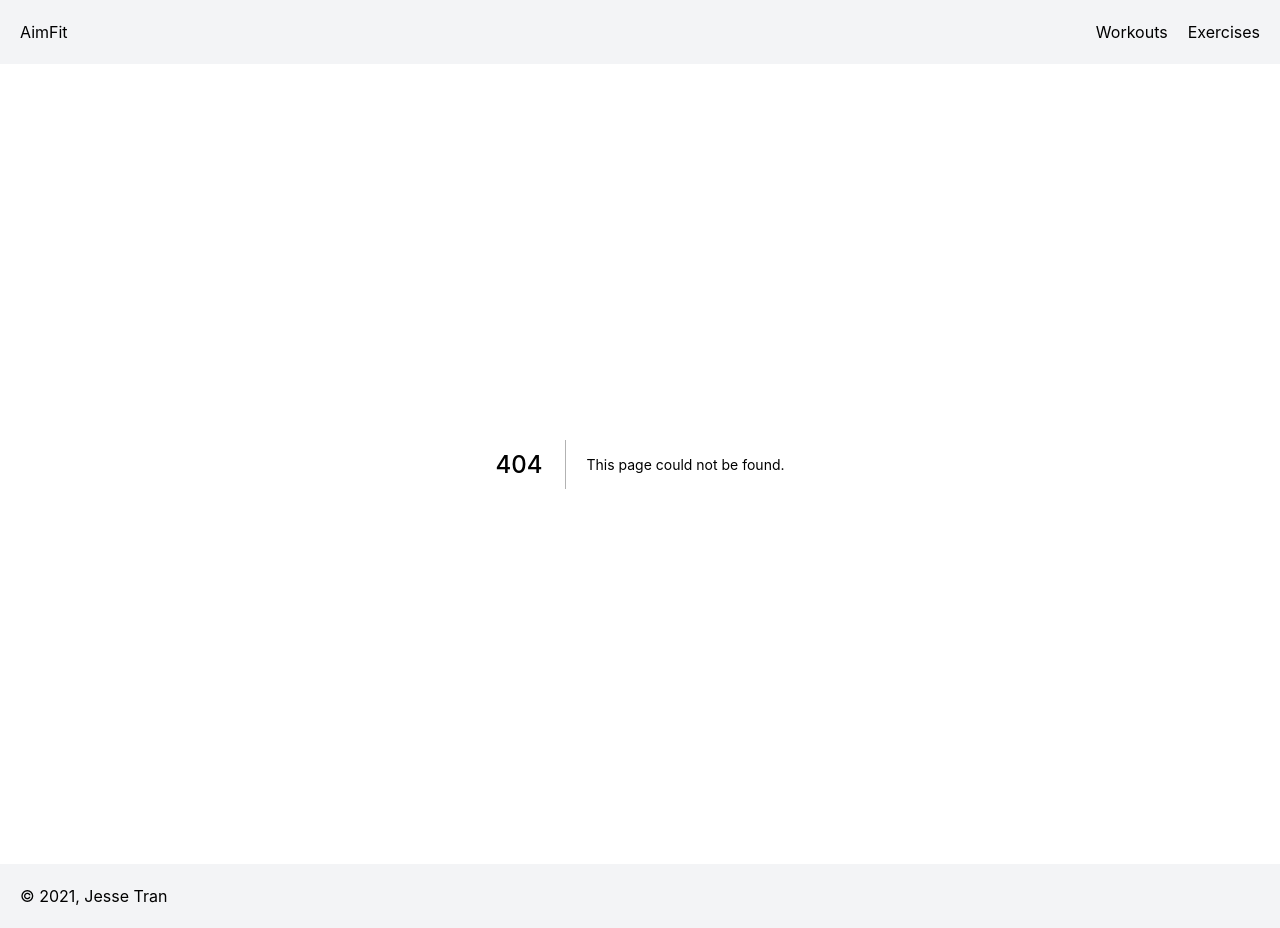
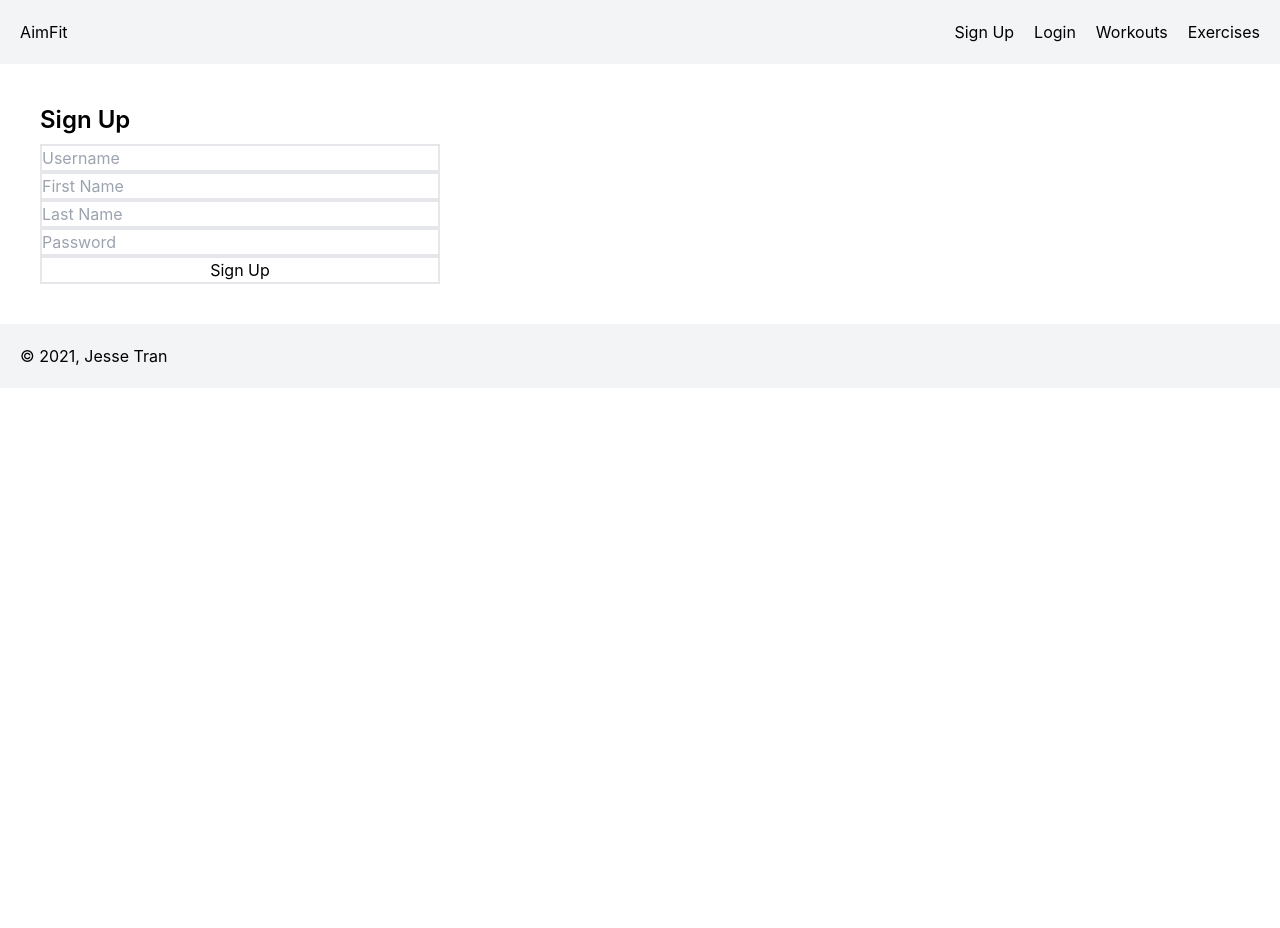
Before and after one commit to jessetran03/aimfit-nextjs, a Next.js app: page /register in a window 1280 px wide. Before the commit this address had no page. After the commit the page ends 800 px from the top, so only its background shows below. Built offline with nearby package versions, Linux system fonts and the light colour scheme.

Commit message:
add login/register pages

```diff
--- a/src/components/navigation-bar.tsx
+++ b/src/components/navigation-bar.tsx
@@ -8,6 +8,12 @@ const NavigationBar = () => {
         <a>AimFit</a>
       </Link>
       <div className="space-x-5">
+        <Link href="/register">
+          <a>Sign Up</a>
+        </Link>
+        <Link href="/login">
+          <a>Login</a>
+        </Link>
         <Link href="/workouts">
           <a>Workouts</a>
         </Link>
--- a/src/components/workouts/NewWorkoutForm.tsx
+++ b/src/components/workouts/NewWorkoutForm.tsx
@@ -1,10 +1,14 @@
-import { useState, useEffect } from "react";
+import { useState, FC } from "react";
 import { createWorkout } from "../../requests";
 
-const NewWorkoutForm = (setWorkouts: any) => {
+interface IProps {
+  renderWorkouts: () => void;
+}
+
+const NewWorkoutForm: FC<IProps> = ({ renderWorkouts }) => {
   interface Workout {
     id: number;
-    user_id: number;
+    userId: number;
     day: string;
     title: string;
   }
@@ -22,16 +26,31 @@ const NewWorkoutForm = (setWorkouts: any) => {
   const [day, setDay] = useState<string>("Sunday");
   const [title, setTitle] = useState<string>("New Workout");
 
-  const newWorkout = (input: any) => {
-    createWorkout(input);
+  const newWorkout = () => {
+    // Function does not accept single quotes
+    const input = {
+      userId: 1,
+      day,
+      title,
+    };
+    createWorkout(input).then((workout) => renderWorkouts());
   };
 
   return (
-    <form className="flex flex-col w-1/3" onSubmit={(e) => e.preventDefault}>
-      <input className="border-2" type="text" />
+    <form
+      className="flex flex-col w-1/3 mt-2"
+      onSubmit={(e) => e.preventDefault}
+    >
+      <input
+        className="border-2"
+        type="text"
+        placeholder="Workout Name"
+        onChange={(e) => setTitle(e.target.value)}
+      />
       <select
         className="border-2"
-        onSelect={(e) => setDay((e.target as HTMLOptionElement).value)}
+        value={day}
+        onChange={(e) => setDay(e.target.value)}
       >
         {days.map((day, index) => (
           <option key={index} value={day}>
@@ -43,19 +62,11 @@ const NewWorkoutForm = (setWorkouts: any) => {
         className="border-2"
         onClick={(e) => {
           e.preventDefault();
-          newWorkout({ user_id: 1, day: "Tuesday", title: "test-next" });
+          newWorkout();
         }}
         type="submit"
       >
         Create new workout
-      </button>
-      <button
-        onClick={(e) => {
-          e.preventDefault;
-          console.log({ day, title });
-        }}
-      >
-        Click for state
       </button>
     </form>
   );
--- a/src/pages/exercises/index.tsx
+++ b/src/pages/exercises/index.tsx
@@ -4,7 +4,7 @@ import Head from 'next/head'
 
 interface Exercise {
   id: number;
-  exercise_name: string;
+  name: string;
   muscle: string;
 }
 
@@ -24,8 +24,8 @@ const Exercises: NextPage<IExerciseProps> = (props) => {
         <div className="text-2xl font-semibold">Exercises</div>
         <ul className="grid gap-4 sm:grid-cols-3 md:grid-cols-4 lg:grid-cols-5">
           {exercises.map((exercise, index) => (
-            <li key={index} className="border-2 p-2 h-40 rounded-xl">
-              <h2 className="text-lg font-semibold">{exercise.exercise_name}</h2>
+            <li key={index} className="h-40 p-2 border-2 rounded-xl">
+              <h2 className="text-lg font-semibold">{exercise.name}</h2>
               <p className="text-sm text-gray-600">{exercise.muscle}</p>
             </li>
           ))}
--- /dev/null
+++ b/src/pages/login/index.tsx
@@ -0,0 +1,69 @@
+import type { NextPage } from "next";
+// import { getExercises, getExerciseById } from '../../requests';
+import { useState, FC } from "react";
+import Head from "next/head";
+
+const Login: NextPage = () => {
+
+  const [username, setUsername] = useState<string>();
+  const [password, setPassword] = useState<string>();
+
+  const handleLogin = async () => {
+    const login = { username, password };
+    return await fetch(`http://localhost:9000/api/auth/login`, {
+      method: 'POST',
+      headers: {
+        'content-type': 'application/json'
+      },
+      body: JSON.stringify(login),
+    })
+      .then(res => {
+        if (!res.ok)
+          return res.json().then(e => Promise.reject(e))
+        return res.json()
+      })
+  };
+
+  return (
+    <div className="h-auto">
+      <Head>
+        <title>Aim to be fit.</title>
+        <meta name="description" content="Aim to be fit" />
+      </Head>
+      <main className="m-10">
+        <div className="text-2xl font-semibold">Login</div>
+        <form
+          className="flex flex-col w-1/3 mt-2"
+          onSubmit={(e) => e.preventDefault}
+        >
+          <input
+            className="border-2"
+            type="text"
+            placeholder="Username"
+            onChange={(e) => setUsername(e.target.value)}
+          />
+          <input
+            className="border-2"
+            onChange={(e) => setPassword(e.target.value)}
+            placeholder="Password"
+            required
+            type="password"
+          />
+          <button
+            className="border-2"
+            onClick={(e) => {
+              e.preventDefault();
+              handleLogin()
+                .then(res => console.log(res))
+            }}
+            type="submit"
+          >
+            Login
+          </button>
+        </form>
+      </main>
+    </div>
+  );
+};
+
+export default Login;
--- /dev/null
+++ b/src/pages/register/index.tsx
@@ -0,0 +1,75 @@
+import type { NextPage } from "next";
+import { createUser } from "../../requests";
+import { useState, FC } from "react";
+import Head from "next/head";
+
+const Register: NextPage = () => {
+  const [username, setUsername] = useState<string>();
+  const [firstName, setFirstName] = useState<string>();
+  const [lastName, setLastName] = useState<string>();
+  const [password, setPassword] = useState<string>();
+
+  const handleRegister = () => {
+    // Function does not accept single quotes
+    const input = {
+      username,
+      firstName,
+      lastName,
+      password,
+    };
+    createUser(input).then((user) => alert('User created'));
+  };
+
+  return (
+    <div className="h-auto">
+      <Head>
+        <title>Aim to be fit.</title>
+        <meta name="description" content="Aim to be fit" />
+      </Head>
+      <main className="m-10">
+        <div className="text-2xl font-semibold">Sign Up</div>
+        <form
+          className="flex flex-col w-1/3 mt-2"
+          onSubmit={(e) => e.preventDefault}
+        >
+          <input
+            className="border-2"
+            type="text"
+            placeholder="Username"
+            onChange={(e) => setUsername(e.target.value)}
+          />
+          <input
+            className="border-2"
+            type="text"
+            placeholder="First Name"
+            onChange={(e) => setFirstName(e.target.value)}
+          />
+          <input
+            className="border-2"
+            type="text"
+            placeholder="Last Name"
+            onChange={(e) => setLastName(e.target.value)}
+          />
+          <input
+            className="border-2"
+            type="password"
+            placeholder="Password"
+            onChange={(e) => setPassword(e.target.value)}
+          />
+          <button
+            className="border-2"
+            onClick={(e) => {
+              e.preventDefault();
+              handleRegister();
+            }}
+            type="submit"
+          >
+            Sign Up
+          </button>
+        </form>
+      </main>
+    </div>
+  );
+};
+
+export default Register;
--- a/src/pages/workouts/index.tsx
+++ b/src/pages/workouts/index.tsx
@@ -1,41 +1,35 @@
 import type { NextPage, GetServerSideProps } from "next";
-import { useState, useEffect } from 'react';
+import { useState, useEffect } from "react";
 import { getWorkouts, createWorkout, deleteWorkout } from "../../requests";
 import Head from "next/head";
-import NewWorkoutForm from '../../components/workouts/NewWorkoutForm';
-import NavigationBar from "../../components/navigation-bar";
+import NewWorkoutForm from "../../components/workouts/NewWorkoutForm";
 
 const Workouts: NextPage = () => {
-
   interface Workout {
     id: number;
-    user_id: number;
+    userId: number;
     day: string;
     title: string;
   }
 
-  const days = [
-    "Sunday",
-    "Monday",
-    "Tuesday",
-    "Wednesday",
-    "Thursday",
-    "Friday",
-    "Saturday",
-  ];
   const deleteButton = (id: number) => {
-    deleteWorkout(id);
-  }
+    deleteWorkout(id)
+      .then(() => renderWorkouts())
+  };
   const newWorkout = (input: any) => {
     createWorkout(input);
-  }
+  };
 
   const [workouts, setWorkouts] = useState<Array<Workout>>([]);
 
+  const renderWorkouts = () => {
+    getWorkouts()
+      .then((workouts) => setWorkouts(workouts));
+  };
+
   useEffect(() => {
-    getWorkouts()
-      .then((workouts) => setWorkouts(workouts))
-  }, [workouts])
+    renderWorkouts();
+  }, []);
 
   return (
     <>
@@ -43,15 +37,16 @@ const Workouts: NextPage = () => {
         <title>Aim to be fit.</title>
         <meta name="description" content="Aim to be fit" />
       </Head>
-      <main>
+
+      <main className="m-10">
         <div>Workouts</div>
         <ul className="grid gap-4 sm:grid-cols-3 md:grid-cols-4 lg:grid-cols-5">
           {workouts.map((workout, index) => (
-            <li key={index} className="border-2 p-2 h-40 rounded-xl">
+            <li key={index} className="h-40 p-2 border-2 rounded-xl">
               <h2 className="text-lg font-semibold">{workout?.title}</h2>
               <p className="text-sm text-gray-600">{workout.day}</p>
               <button
-                className="border-2 p-1"
+                className="p-1 border-2"
                 onClick={() => deleteButton(workout.id)}
               >
                 Delete
@@ -59,8 +54,8 @@ const Workouts: NextPage = () => {
             </li>
           ))}
         </ul>
-        <NewWorkoutForm setWorkouts={setWorkouts} />
-        <form className="flex flex-col w-1/3">
+        <NewWorkoutForm renderWorkouts={renderWorkouts} />
+        {/* <form className="flex flex-col w-1/3">
           <input className="border-2" type="text" />
           <select className="border-2">
             {days.map((day, index) => (
@@ -79,7 +74,7 @@ const Workouts: NextPage = () => {
           >
             Create new workout
           </button>
-        </form>
+        </form> */}
       </main>
     </>
   );
--- a/src/requests.js
+++ b/src/requests.js
@@ -16,11 +16,23 @@ async function graphqlRequest(query, variables = {}) {
   return responseBody.data;
 }
 
+export async function createUser(input) {
+  const mutation = `
+  mutation CreateUser($input: CreateUserInput) {
+    user: newUser(input: $input) {
+      id
+      username
+    }
+  }`;
+  const { user } = await graphqlRequest(mutation, { input });
+  return user;
+}
+
 export async function getExercises() {
   const query = `query {
     exercises {
       id
-      exercise_name
+      name
       muscle
     }
   }`;
@@ -32,7 +44,7 @@ export async function getExerciseById(id) {
   const query = `query {
     exercise (id: ${id}) {
       id
-      exercise_name
+      name
       muscle
     }
   }`;
@@ -55,10 +67,10 @@ export async function getWorkouts() {
 export async function createWorkout(input) {
   const mutation = `
     mutation CreateWorkout($input: CreateWorkoutInput) {
-    workout: newWorkout(input: $input) {
-      id
-    }
-  }`;
+      workout: newWorkout(input: $input) {
+        id
+      }
+    }`;
   const { workout } = await graphqlRequest(mutation, { input });
   return workout;
 }
```
